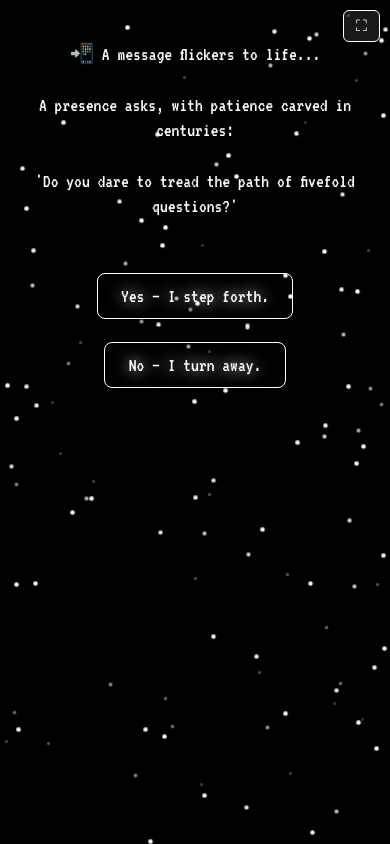
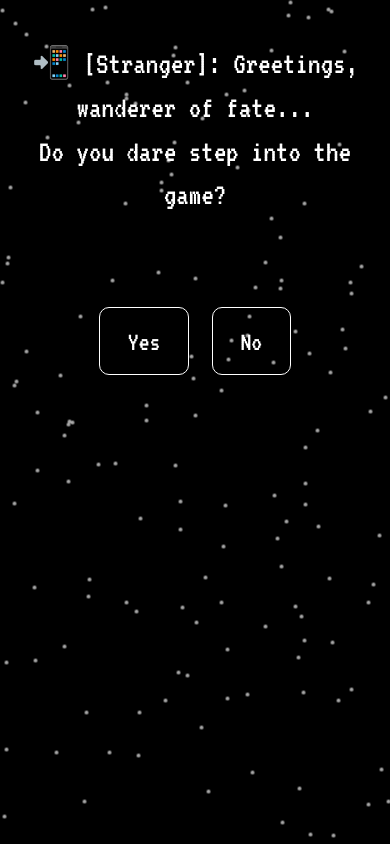
Before and after one commit to Arvi5hm41/minigame, a plain HTML site: page index.html in a window 390 px wide. Drawn offline with Linux system fonts and the light colour scheme.

Commit message:
Update index.html

```diff
--- a/index.html
+++ b/index.html
@@ -1,16 +1,16 @@
-
 <!DOCTYPE html>
 <html lang="en">
 <head>
   <meta charset="UTF-8">
-  <title>Mystic Path Minigame</title>
+  <title>Mystic Journey</title>
   <link href="https://fonts.googleapis.com/css2?family=VT323&display=swap" rel="stylesheet">
+  <meta name="viewport" content="width=device-width, initial-scale=1.0, viewport-fit=cover">
   <style>
     body {
       background:black;
       color:white;
-      font-family:"VT323",monospace;
-      font-size:4vw;
+      font-family:"VT323", monospace;
+      font-size:6vw;  /* bigger text everywhere */
       display:flex;
       align-items:center;
       justify-content:center;
@@ -30,28 +30,32 @@
 
     #text {
       white-space:pre-wrap;
-      min-height:20vh;
-      font-size:4.5vw;
-      line-height:1.3;
+      min-height:25vh;   /* more space for long text */
+      font-size:7vw;     /* bigger questions */
+      line-height:1.4;
     }
 
     #choices { margin-top:5vh; }
 
     .choice {
       margin:3vw;
-      padding:2vw 4vw;
+      padding:4vw 6vw;   /* bigger buttons */
       border:1px solid white;
       display:inline-block;
       cursor:pointer;
-      font-size:4vw;
-      border-radius:8px;
+      font-size:6vw;     /* bigger choice text */
+      border-radius:10px;
       transition: all 0.2s ease-in-out;
     }
+
+    /* Hover for desktop */
     .choice:hover {
       color:black;
       background:white;
       box-shadow:0 0 15px white;
     }
+
+    /* Touch active for phones */
     .choice:active {
       color:black;
       background:white;
@@ -59,12 +63,7 @@
       transform:scale(1.05);
     }
 
-    .glow { animation: glow 2s infinite alternate; }
-    @keyframes glow {
-      from { text-shadow:0 0 4px white; }
-      to   { text-shadow:0 0 20px white; }
-    }
-
+    /* Pixel star background */
     .pixel {
       position:absolute;
       width:3px;
@@ -80,200 +79,70 @@
       to   { opacity:1; transform:scale(1.5); }
     }
 
-    .symbol {
-      font-size: 15vw;
-      margin: 20px 0;
-      animation: pulse 3s infinite alternate;
-    }
-    @keyframes pulse {
-      from { text-shadow: 0 0 5px white, 0 0 10px white; }
-      to   { text-shadow: 0 0 20px white, 0 0 40px white; }
-    }
-
-    .result-title { font-size: 6vw; margin: 10px 0; }
-    .result-desc { font-size: 4.5vw; margin-top: 10px; line-height: 1.4; }
-
+    /* For very small phones */
     @media (max-width:600px) {
-      body { font-size:5vw; }
-      #text { font-size:5vw; }
-      .choice { font-size:5vw; padding:3vw 6vw; }
-    }
-
-    /* Fullscreen button */
-    #fullscreen-btn {
-      position: fixed;
-      top: 10px;
-      right: 10px;
-      background: rgba(255,255,255,0.1);
-      border: 1px solid white;
-      color: white;
-      padding: 6px 12px;
-      font-size: 4vw;
-      cursor: pointer;
-      z-index: 9999;
-      border-radius: 6px;
-      transition: all 0.2s ease-in-out;
-    }
-    #fullscreen-btn:hover, #fullscreen-btn:active {
-      background: white;
-      color: black;
-      box-shadow: 0 0 10px white;
+      body { font-size:7vw; }
+      #text { font-size:8vw; }
+      .choice { font-size:7vw; padding:5vw 7vw; }
     }
   </style>
 </head>
 <body>
-  <button id="fullscreen-btn">⛶</button>
   <div id="game">
     <div id="text"></div>
     <div id="choices"></div>
   </div>
   <script>
-  const text=document.getElementById("text");
-  const choices=document.getElementById("choices");
-  let busy=false,currentPath=[],currentLevel=0;
+    const text = document.getElementById("text");
+    const choices = document.getElementById("choices");
 
-  const ARCHETYPES = [
-    { key:"Stoic Swordsman", title:"⚔ The Stoic Swordsman", symbol:"⚔",
-      desc:"Steel is a mirror of the soul. You sever illusions with clarity and solemn resolve." },
-    { key:"Trickster Rogue", title:"🃏 The Trickster Rogue", symbol:"🃏",
-      desc:"Rules are chains. You laugh as you slip them, turning fate into a jest." },
-    { key:"Loyal Protector", title:"🛡 The Loyal Protector", symbol:"🛡",
-      desc:"Your heart is both flame and shield. You endure so others may stand." },
-    { key:"Eternal Scholar", title:"📜 The Eternal Scholar", symbol:"📜",
-      desc:"The halls of truth have no end. You wander them eternally, hungering for wisdom." },
-    { key:"Shadow Wanderer", title:"🌑 The Shadow Wanderer", symbol:"🌑",
-      desc:"You walk unseen, carrying silence and scars as companions." },
-    { key:"Burning Hero", title:"🔥 The Burning Hero", symbol:"🔥",
-      desc:"Passion blazes in you. Even gods cannot snuff your fire." },
-    { key:"Silent Oracle", title:"🔮 The Silent Oracle", symbol:"🔮",
-      desc:"You perceive the whispers between moments. Your silence speaks louder than prophecy." },
-    { key:"Cosmic Dreamer", title:"🌌 The Cosmic Dreamer", symbol:"🌌",
-      desc:"Worlds bloom from your thoughts. You shape infinity with your visions." }
-  ];
-
-  const QUESTIONS=[
-    ["Four roads stretch before you — which stirs your soul?","Strength","Wisdom","Loyalty","Dreams"],
-    ["Steel or shadow, which do you trust more?","Blade","Hidden paths","Shared oath","Cosmic vision"],
-    ["The night whispers — do you seek?","Clarity","Mysteries","Companions","Infinite skies"],
-    ["Before battle, what heart do you carry?","Resolve","Cunning","Sacrifice","Imagination"],
-    ["The final step reveals your essence — what guides you?","Discipline","Freedom","Devotion","Transcendence"]
-  ];
-
-  function typeText(str,cb){
-    busy=true;text.innerHTML="";
+    function typeText(str, cb){
       let i=0;
+      text.innerHTML="";
       function step(){
-      if(i<str.length){text.innerHTML+=str[i++];setTimeout(step,30);}
-      else{busy=false;if(cb)cb();}
+        if(i<str.length){
+          text.innerHTML+=str[i++];
+          setTimeout(step, 50);
+        } else if(cb) cb();
       }
       step();
     }
-  function clearChoices(){choices.innerHTML="";}
 
     function showChoices(opts){
-    clearChoices();
-    opts.forEach((o,i)=>{
+      choices.innerHTML="";
+      opts.forEach(opt=>{
         const div=document.createElement("div");
-      div.className="choice glow";
-      div.textContent=o;
-      div.onclick=()=>{ if(!busy) handleChoice(i,o); };
+        div.className="choice";
+        div.textContent=opt;
+        div.onclick=()=>pick(opt);
         choices.appendChild(div);
       });
     }
 
-  function handleChoice(i,label){
-    if(currentLevel===0 && label.startsWith("No")){
-      clearChoices();
-      typeText("⚡ The connection severs. The path remains closed.\n\n(Refresh to try again.)");
-      return;
-    }
-    if(currentLevel===0 && label.startsWith("Yes")){
-      currentPath.push(i);currentLevel=0;navigate();return;
-    }
-    if(label.startsWith("Restart")){
-      startGame();
-      return;
-    }
-    if(label.startsWith("End")){
-      clearChoices();
-      typeText("🌙 The journey sleeps, until another soul awakens it.");
-      return;
+    function clearChoices(){ choices.innerHTML=""; }
+
+    function pick(opt){
+      if(opt==="Restart the journey") start();
+      else if(opt==="End") typeText("✨ The journey fades into starlight... ✨");
+      else typeText("You chose: "+opt, ()=>showChoices(["Restart the journey","End"]));
     }
 
-    currentPath.push(i);currentLevel++;
-    if(currentLevel>=QUESTIONS.length) finish();
-    else navigate();
+    function start(){
+      clearChoices();
+      typeText("📲 [Stranger]: Greetings, wanderer of fate...\nDo you dare step into the game?",
+        ()=>showChoices(["Yes","No"]));
     }
 
-  function navigate(){
-    clearChoices();
-    const q=QUESTIONS[currentLevel];
-    typeText(q[0],()=>showChoices(q.slice(1)));
+    // Background pixel stars
+    for(let i=0;i<150;i++){
+      const s=document.createElement("div");
+      s.className="pixel";
+      s.style.top=Math.random()*100+"vh";
+      s.style.left=Math.random()*100+"vw";
+      document.body.appendChild(s);
     }
 
-  function finish(){
-    const archetype=ARCHETYPES[Math.floor(Math.random()*ARCHETYPES.length)];
-    clearChoices();
-    text.innerHTML = "";
-
-    const symbolDiv = document.createElement("div");
-    symbolDiv.className = "symbol glow";
-    symbolDiv.textContent = archetype.symbol;
-    text.appendChild(symbolDiv);
-
-    setTimeout(() => {
-      const titleDiv = document.createElement("div");
-      titleDiv.className = "result-title glow";
-      titleDiv.textContent = "✨ " + archetype.title + " ✨";
-      text.appendChild(titleDiv);
-
-      setTimeout(() => {
-        const descDiv = document.createElement("div");
-        descDiv.className = "result-desc";
-        descDiv.textContent = archetype.desc;
-        text.appendChild(descDiv);
-
-        setTimeout(() => {
-          showChoices(["Restart the journey","End"]);
-        }, 1000);
-      }, 1000);
-    }, 1000);
-  }
-
-  function startGame(){
-    currentPath=[];currentLevel=0;
-    const intro="📲 A message flickers to life...\n\nA presence asks, with patience carved in centuries:\n\n'Do you dare to tread the path of fivefold questions?'";
-    typeText(intro,()=>showChoices([
-      "Yes — I step forth.",
-      "No — I turn away."
-    ]));
-  }
-
-  (function spawnPixels(){
-    for(let i=0;i<120;i++){
-      const p=document.createElement("div");
-      p.className="pixel";
-      p.style.left=Math.random()*100+"vw";
-      p.style.top=Math.random()*100+"vh";
-      p.style.animationDuration=(2+Math.random()*4)+"s";
-      p.style.animationDelay=(Math.random()*5)+"s";
-      document.body.appendChild(p);
-    }
-  })();
-
-  startGame();
-
-  // Fullscreen toggle
-  const fsBtn=document.getElementById("fullscreen-btn");
-  fsBtn.addEventListener("click",()=>{
-    if(!document.fullscreenElement){
-      document.documentElement.requestFullscreen().catch(err=>{
-        alert(`Error: ${err.message}`);
-      });
-    } else {
-      document.exitFullscreen();
-    }
-  });
+    start();
   </script>
 </body>
 </html>
```
Lines whose indentation alone changed are shown as unchanged.
